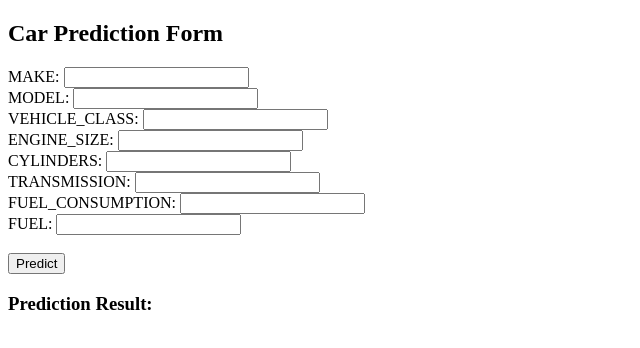
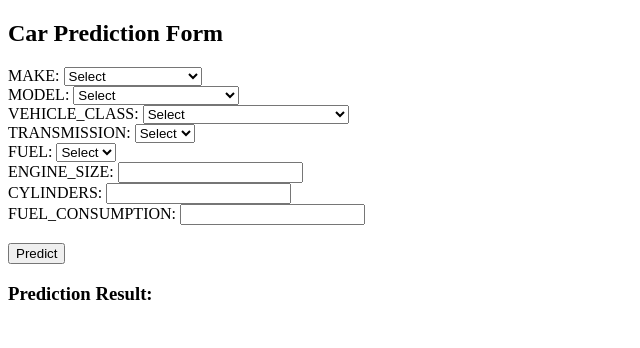
Before and after one commit to ritikakatta24-beep/best_model_deployement, a plain HTML site: page index.html in a window 1280 px wide. Shown: the whole page, without its empty margins (0-640 px from the left). Drawn offline with Linux system fonts and the light colour scheme.

Commit message:
Updated HTML with dropdowns

```diff
--- a/index.html
+++ b/index.html
@@ -6,14 +6,125 @@
 <body>
     <h2>Car Prediction Form</h2>
     <form id="predictionForm">
-        <label>MAKE: <input type="text" name="MAKE" required></label><br>
-        <label>MODEL: <input type="text" name="MODEL" required></label><br>
-        <label>VEHICLE_CLASS: <input type="text" name="VEHICLE_CLASS" required></label><br>
+
+
+        <label>MAKE:
+            <select name="MAKE" required>
+                <option value="">Select</option>
+                <option value="ACURA">ACURA</option>
+                <option value="AUDI">AUDI</option>
+                <option value="BMW">BMW</option>
+                <option value="BUICK">BUICK</option>
+                <option value="CADILLAC">CADILLAC</option>
+                <option value="CHEVROLET">CHEVROLET</option>
+                <option value="CHRYSLER">CHRYSLER</option>
+                <option value="DAEWOO">DAEWOO</option>
+                <option value="DODGE">DODGE</option>
+                <option value="FERRARI">FERRARI</option>
+                <option value="FORD">FORD</option>
+                <option value="GMC">GMC</option>
+                <option value="HONDA">HONDA</option>
+                <option value="HYUNDAI">HYUNDAI</option>
+                <option value="INFINITI">INFINITI</option>
+                <option value="ISUZU">ISUZU</option>
+                <option value="JAGUAR">JAGUAR</option>
+                <option value="JEEP">JEEP</option>
+                <option value="KIA">KIA</option>
+                <option value="LAND ROVER">LAND ROVER</option>
+                <option value="LEXUS">LEXUS</option>
+                <option value="LINCOLN">LINCOLN</option>
+                <option value="MAZDA">MAZDA</option>
+                <option value="MERCEDES-BENZ">MERCEDES-BENZ</option>
+                <option value="NISSAN">NISSAN</option>
+                <option value="OLDSMOBILE">OLDSMOBILE</option>
+                <option value="PLYMOUTH">PLYMOUTH</option>
+                <option value="PONTIAC">PONTIAC</option>
+                <option value="PORSCHE">PORSCHE</option>
+                <option value="SAAB">SAAB</option>
+                <option value="SATURN">SATURN</option>
+                <option value="SUBARU">SUBARU</option>
+                <option value="SUZUKI">SUZUKI</option>
+                <option value="TOYOTA">TOYOTA</option>
+                <option value="VOLKSWAGEN">VOLKSWAGEN</option>
+                <option value="VOLVO">VOLVO</option>
+            </select>
+        </label><br>
+
+
+        <label>MODEL:
+            <select name="MODEL" required>
+                <option value="">Select</option>
+                <option value="1.6EL">1.6EL</option>
+                <option value="3.2TL">3.2TL</option>
+                <option value="3.5RL">3.5RL</option>
+                <option value="INTEGRA">INTEGRA</option>
+                <option value="INTEGRA GSR/TYPE R">INTEGRA GSR/TYPE R</option>
+                <option value="NSX">NSX</option>
+                <option value="A4">A4</option>
+                <option value="A4 QUATTRO">A4 QUATTRO</option>
+                <option value="A6">A6</option>
+                <option value="A6 AVANT QUATTRO">A6 AVANT QUATTRO</option>
+                <option value="A6 QUATTRO">A6 QUATTRO</option>
+                <option value="A8 QUATTRO">A8 QUATTRO</option>
+                <option value="S4 QUATTRO">S4 QUATTRO</option>
+                <option value="TT COUPE QUATTRO">TT COUPE QUATTRO</option>
+
+            </select>
+        </label><br>
+
+
+        <label>VEHICLE_CLASS:
+            <select name="VEHICLE_CLASS" required>
+                <option value="">Select</option>
+                <option value="COMPACT">COMPACT</option>
+                <option value="MID-SIZE">MID-SIZE</option>
+                <option value="SUBCOMPACT">SUBCOMPACT</option>
+                <option value="STATION WAGON - MID-SIZE">STATION WAGON - MID-SIZE</option>
+                <option value="MINICOMPACT">MINICOMPACT</option>
+                <option value="TWO-SEATER">TWO-SEATER</option>
+                <option value="STATION WAGON - SMALL">STATION WAGON - SMALL</option>
+                <option value="FULL-SIZE">FULL-SIZE</option>
+                <option value="SUV">SUV</option>
+                <option value="VAN - CARGO">VAN - CARGO</option>
+                <option value="VAN - PASSENGER">VAN - PASSENGER</option>
+                <option value="PICKUP TRUCK - STANDARD">PICKUP TRUCK - STANDARD</option>
+                <option value="PICKUP TRUCK - SMALL">PICKUP TRUCK - SMALL</option>
+                <option value="MINIVAN">MINIVAN</option>
+            </select>
+        </label><br>
+
+
+        <label>TRANSMISSION:
+            <select name="TRANSMISSION" required>
+                <option value="">Select</option>
+                <option value="A4">A4</option>
+                <option value="M5">M5</option>
+                <option value="AS5">AS5</option>
+                <option value="AS4">AS4</option>
+                <option value="M6">M6</option>
+                <option value="A5">A5</option>
+                <option value="A3">A3</option>
+                <option value="AS6">AS6</option>
+            </select>
+        </label><br>
+
+
+        <label>FUEL:
+            <select name="FUEL" required>
+                <option value="">Select</option>
+                <option value="X">X</option>
+                <option value="Z">Z</option>
+                <option value="E">E</option>
+                <option value="N">N</option>
+                <option value="D">D</option>
+            </select>
+        </label><br>
+
+
         <label>ENGINE_SIZE: <input type="number" step="0.1" name="ENGINE_SIZE" required></label><br>
         <label>CYLINDERS: <input type="number" name="CYLINDERS" required></label><br>
-        <label>TRANSMISSION: <input type="text" name="TRANSMISSION" required></label><br>
-        <label>FUEL_CONSUMPTION: <input type="number" step="0.1" name="FUEL_CONSUMPTION" required></label><br>
-        <label>FUEL: <input type="text" name="FUEL" required></label><br><br>
+        <label>FUEL_CONSUMPTION: <input type="number" step="0.1" name="FUEL_CONSUMPTION" required></label><br><br>
+
         <button type="submit">Predict</button>
     </form>
 
```
